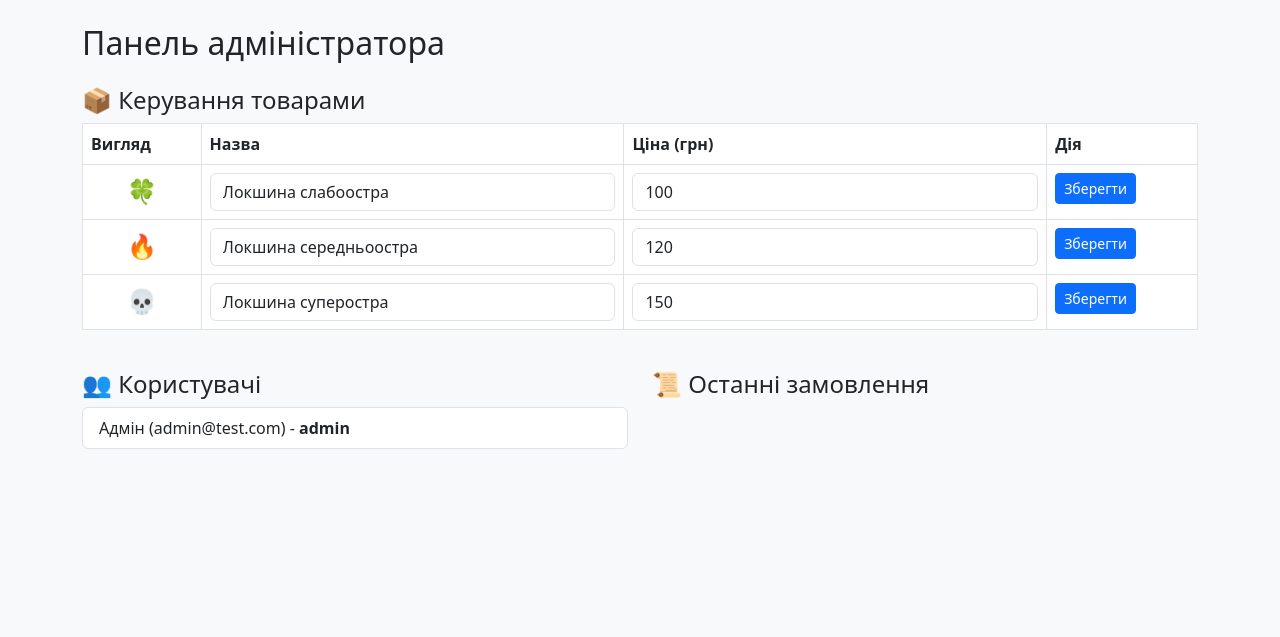
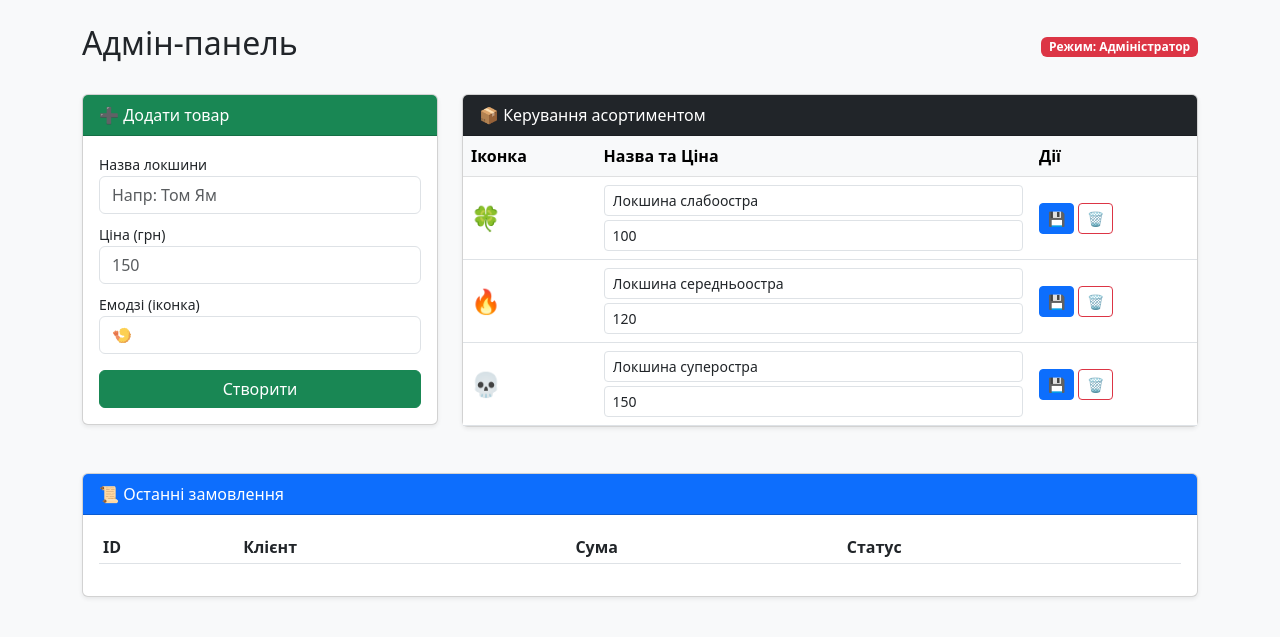
Before and after one commit to masyago50134/cs50, a Flask app: page /admin in a window 1280 px wide. Shown: the part 56-693 px from the top of the page. Run offline with Flask 3, Linux system fonts and the light colour scheme; the visitor is signed in with stand-in values (Sample User, id 1); data comes from the database, SQL or seed files in the repository; data that the repository does not hold is empty.

Commit message:
Update admin.html

```diff
--- a/templates/admin.html
+++ b/templates/admin.html
@@ -1,20 +1,61 @@
 {% extends "base.html" %}
 {% block content %}
-<h2>Панель адміністратора</h2>
+<div class="d-flex justify-content-between align-items-center mb-4">
+    <h2>Адмін-панель</h2>
+    <span class="badge bg-danger">Режим: Адміністратор</span>
+</div>
 
-<div class="row mt-4">
-    <div class="col-md-12">
-        <h4>📦 Керування товарами</h4>
-        <table class="table table-bordered bg-white">
-            <thead><tr><th>Вигляд</th><th>Назва</th><th>Ціна (грн)</th><th>Дія</th></tr></thead>
+<div class="row">
+    <div class="col-md-4 mb-4">
+        <div class="card shadow-sm">
+            <div class="card-header bg-success text-white">➕ Додати товар</div>
+            <div class="card-body">
+                <form method="POST" action="/admin/add_product">
+                    <div class="mb-2">
+                        <label class="small">Назва локшини</label>
+                        <input type="text" name="name" class="form-control" placeholder="Напр: Том Ям" required>
+                    </div>
+                    <div class="mb-2">
+                        <label class="small">Ціна (грн)</label>
+                        <input type="number" name="price" class="form-control" placeholder="150" required>
+                    </div>
+                    <div class="mb-3">
+                        <label class="small">Емодзі (іконка)</label>
+                        <input type="text" name="img" class="form-control" placeholder="🍤">
+                    </div>
+                    <button type="submit" class="btn btn-success w-100">Створити</button>
+                </form>
+            </div>
+        </div>
+    </div>
+
+    <div class="col-md-8">
+        <div class="card shadow-sm">
+            <div class="card-header bg-dark text-white">📦 Керування асортиментом</div>
+            <div class="card-body p-0">
+                <table class="table table-hover align-middle m-0">
+                    <thead class="table-light">
+                        <tr>
+                            <th>Іконка</th>
+                            <th>Назва та Ціна</th>
+                            <th>Дії</th>
+                        </tr>
+                    </thead>
                     <tbody>
                         {% for p in products %}
                         <tr>
                             <form method="POST" action="/admin/edit_product/{{ p.id }}">
-                        <td class="text-center" style="font-size: 1.5rem;">{{ p.img }}</td>
-                        <td><input type="text" name="name" value="{{ p.name }}" class="form-control"></td>
-                        <td><input type="number" name="price" value="{{ p.price }}" class="form-control"></td>
-                        <td><button type="submit" class="btn btn-primary btn-sm">Зберегти</button></td>
+                                <td style="font-size: 1.5rem;">{{ p.img }}</td>
+                                <td>
+                                    <input type="text" name="name" value="{{ p.name }}" class="form-control form-control-sm mb-1">
+                                    <input type="number" name="price" value="{{ p.price }}" class="form-control form-control-sm">
+                                </td>
+                                <td>
+                                    <div class="d-flex gap-1">
+                                        <button type="submit" class="btn btn-primary btn-sm">💾</button>
+                                        <a href="/admin/delete_product/{{ p.id }}" class="btn btn-outline-danger btn-sm" onclick="return confirm('Видалити?')">🗑️</a>
+                                    </div>
+                                </td>
                             </form>
                         </tr>
                         {% endfor %}
@@ -22,23 +63,29 @@
                 </table>
             </div>
         </div>
+    </div>
+</div>
 
 <div class="row mt-4">
-    <div class="col-md-6">
-        <h4>👥 Користувачі</h4>
-        <ul class="list-group">
-            {% for u in users %}
-            <li class="list-group-item">{{ u.name }} ({{ u.email }}) - <b>{{ u.role }}</b></li>
+    <div class="col-md-12">
+        <div class="card shadow-sm">
+            <div class="card-header bg-primary text-white">📜 Останні замовлення</div>
+            <div class="card-body">
+                <table class="table table-sm">
+                    <thead><tr><th>ID</th><th>Клієнт</th><th>Сума</th><th>Статус</th></tr></thead>
+                    <tbody>
+                        {% for o in orders %}
+                        <tr>
+                            <td>#{{ o.id }}</td>
+                            <td>{{ o.user_email }}</td>
+                            <td>{{ o.total }} грн</td>
+                            <td><span class="badge bg-info">{{ o.status }}</span></td>
+                        </tr>
                         {% endfor %}
-        </ul>
+                    </tbody>
+                </table>
             </div>
-    <div class="col-md-6">
-        <h4>📜 Останні замовлення</h4>
-        <ul class="list-group">
-            {% for o in orders %}
-            <li class="list-group-item">#{{ o.id }} | {{ o.total }}грн | {{ o.status }}</li>
-            {% endfor %}
-        </ul>
+        </div>
     </div>
 </div>
 {% endblock %}
```
Lines whose indentation alone changed are shown as unchanged.
